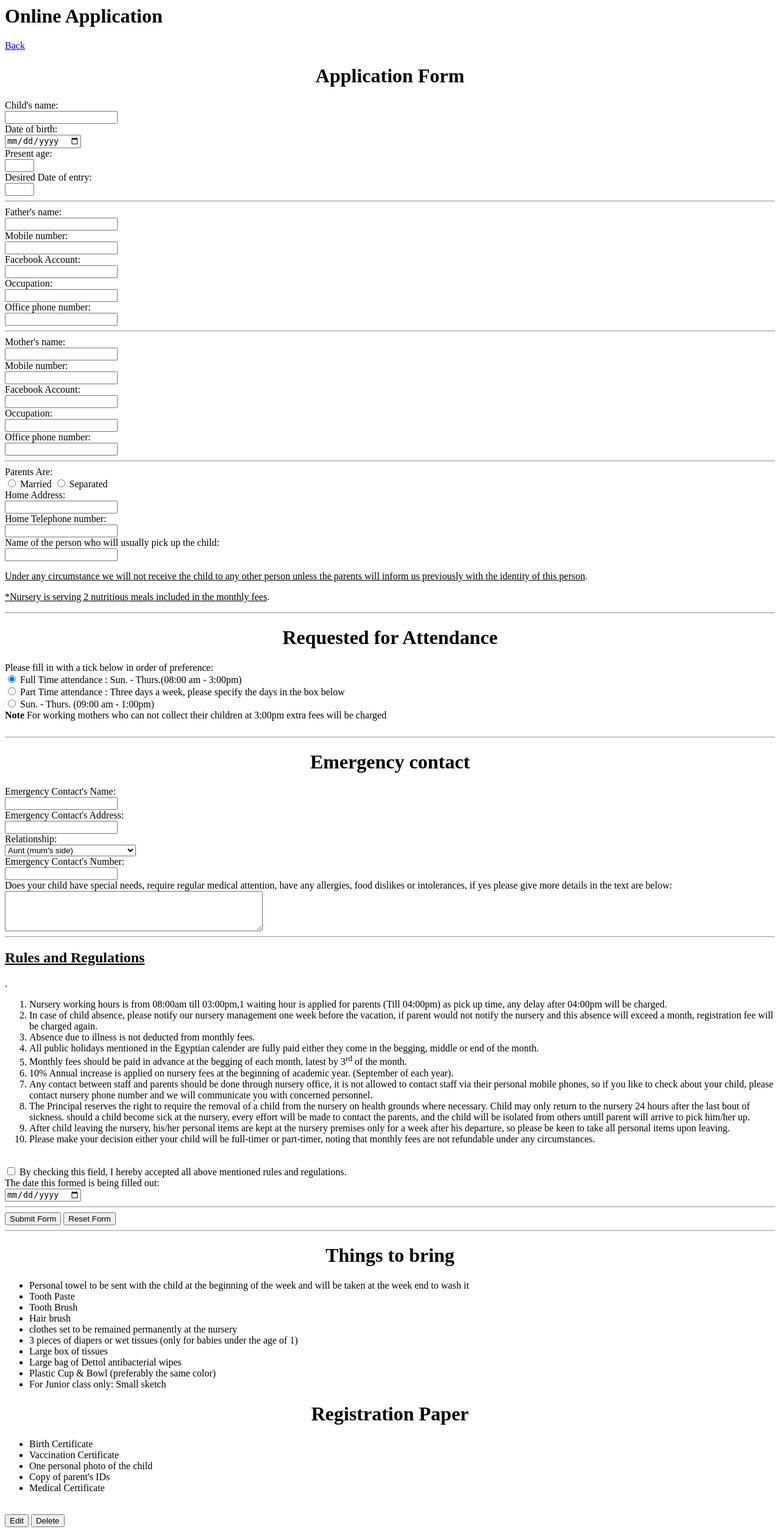
After one commit to Minawasfy/Software-Project, a PHP site: page /stuff/Onlineapplication.php in a window 1280 px wide. The commit adds this page. Shown: the whole page at 61% size. Run offline with PHP 8.4, Linux system fonts and the light colour scheme.

Commit message:
Add files via upload

```diff
--- /dev/null
+++ b/User Side/Onlineapplication.php
@@ -0,0 +1,218 @@
+<html>
+<head>
+	<title>Fun & Learn</title>
+	<h1>Online Application</h1>
+	<script type="text/javascript">
+		window.onload = function() {
+			document.getElementById('ptdyz').style.display = 'none';
+		};
+		function ptdays(){
+			if (document.getElementById('PTD').checked) {
+        		document.getElementById('ptdyz').style.display = 'block';
+			}
+			else if (document.getElementById('ozr').checked || document.getElementById('ozr2').checked){
+				document.getElementById('ptdyz').style.display = 'none';
+				document.getElementById('sun').checked= false;
+				document.getElementById('mon').checked= false;
+				document.getElementById('tue').checked= false;
+				document.getElementById('wed').checked= false;
+				document.getElementById('thu').checked= false;
+			}
+		};
+		function KeepCount() {
+			var count = 0;
+			if (document.app.sun.checked)
+			{count = count + 1;}
+			if (document.app.mon.checked)
+			{count = count + 1;}
+			if (document.app.tue.checked)
+			{count = count + 1;}
+			if (document.app.wed.checked)
+			{count = count + 1;}
+			if (document.app.thu.checked)
+			{count = count + 1;}
+			if (count > 3)
+			{
+				alert('Please only pick 3 days or one of the other options.');
+				document.getElementById('ozr').checked= true;
+			}
+		};
+		function relocate(){
+			if (document.getElementById('editp').clicked) {
+				window.location= 'http://localhost/stuff/Lab01/Edit.php';
+			}
+			else if (document.getElementById('deletep').clicked){
+				window.location= 'http://localhost/stuff/Lab01/Delete.php';
+			}
+		};
+	</script>
+</head>
+
+<body>
+
+<header>
+<a href="/index.php" > Back </a>
+</header>
+
+	<div class = "appform">
+	<h1 align="center"> Application Form </h1>
+	<form name="app">
+
+	Child's name:<br>
+	<input type="text" name="cname" required><br>
+	Date of birth:<br>
+	<input type="date" name="dob" required><br>
+	Present age:<br>
+	<input type="number" name="page" min="1" max ="5" required><br>
+	Desired Date of entry:<br>
+	<input type="number" name="dde" min="1" max ="5" required><br>
+	<hr>
+	Father's name:<br>
+	<input type="text" name="Fname"  required><br>
+	Mobile number:<br>
+	<input type="text" name="number1" maxlength="11" required><br>
+	Facebook Account:<br>
+	<input type="text" name="Fb1" required><br>
+	Occupation:<br>
+	<input type="text" name="occ1" required><br>
+	Office phone number:<br>
+	<input type="text" name="off1" maxlength="8" required><br>
+	<hr>
+	Mother's name:<br>
+	<input type="text" name="Mname" required><br>
+	Mobile number:<br>
+	<input type="text" name="number2" maxlength="11"  required><br>
+	Facebook Account:<br>
+	<input type="text" name="Fb2" ><br>
+	Occupation:<br>
+	<input type="text" name="occ2" required><br>
+	Office phone number:<br>
+	<input type="text" name="off2" maxlength="8" required><br>
+	<hr>
+	Parents Are:<br>
+	<label><input type="radio" name="status" value="Married"  > Married</label>
+	<label><input type="radio" name="status" value="Separated" > Separated<br></label>
+	<!-- Make this a required field/ choice-->
+	Home Address:<br>
+	<input type="text" name="address" required><br>
+	Home Telephone number:<br>
+	<input type="text" name="htn" maxlength="8 required"><br>
+	Name of the person who will usually pick up the child:<br>
+	<input type="text" name="name1" required><br>
+
+	<p><u>Under any circumstance we will not receive the child to any other person unless the parents will inform us previously with the identity of this person</u>.</p>
+	<p><u>*Nursery is serving 2 nutritious meals included in the monthly fees</u>.</p>
+	<hr>
+	<!-- Make this a required field/ choice-->
+	<h1 align="center"> Requested for Attendance</h1>
+	Please fill in with a tick below in order of preference:<br>
+	<input type="radio" name="status" value="FT" id="ozr" onclick="ptdays();" checked> Full Time attendance : Sun.  - Thurs.(08:00 am - 3:00pm)<br>
+	<input type="radio" name="status" value="PT" id="PTD" onclick="ptdays();"> Part Time attendance : Three days a week, please specify the days in the box below <br>
+	<div id="ptdyz" >
+		<input type="checkbox" name="sun" value="DY" onclick="KeepCount(), ptdays()" id="sun">Sunday<br>
+		<input type="checkbox" name="mon" value="DY" onclick="KeepCount(), ptdays()" id="mon">Monday<br>
+		<input type="checkbox" name="tue" value="DY" onclick="KeepCount(), ptdays()" id="tue">Tuesday<br>
+		<input type="checkbox" name="wed" value="DY" onclick="KeepCount(), ptdays()" id="wed">Wednesday<br>
+		<input type="checkbox" name="thu" value="DY" onclick="KeepCount(), ptdays()" id="thu">Thursday<br>
+	</div>
+	<input type="radio" name="status" value="other" id="ozr2" onclick="ptdays();"> Sun. - Thurs. (09:00 am - 1:00pm)
+	<br>
+	<strong>Note</strong> For working mothers who can not collect their children at 3:00pm extra fees will be charged<br><br>
+	<hr>
+	<h1 align="center"> Emergency contact </h1>
+	Emergency Contact's Name:<br>
+	<input type="text" name="ern" required><br>
+	Emergency Contact's Address:<br>
+	<input type="text" name="address1" required><br>
+	<!-- Make this a required field/ choice-->
+	Relationship:<br>
+	<select>
+		<option value="auntM">Aunt (mum's side)</option>
+	    <option value="uncleM">Uncle (mum's side)</option>
+	    <option value="grandpaM">Grandpa (mum's side)</option>
+	    <option value="grandmaM">Grandma (mum's side)</option>
+	    <option value="auntD">Aunt (dad's side)</option>
+	    <option value="uncleD">Uncle (dad's side)</option>
+	    <option value="grandpaD">Grandpa (dad's side)</option>
+	    <option value="grandmaD">Grandma (dad's side)</option>
+	    <option value="cousin">Cousin (has to be 18+ years old)</option>
+	</select><br>
+
+	Emergency Contact's Number:<br>
+	<input type="text" name="contact1"  maxlength="11" required><br>
+
+	Does your child have special needs, require regular medical attention, have any allergies, food dislikes or intolerances, if yes please give more details in the text are below:<br>
+	<textarea name="info" rows="4" cols="50"></textarea><br>
+	<hr>
+	<p><u><h2 align="left">Rules and Regulations</h2></u>.</p>
+	<ol>
+	<li>Nursery working hours is from 08:00am till 03:00pm,1 waiting hour is applied for parents (Till 04:00pm) as pick up time, any delay after 04:00pm will be charged.</li>
+	<li>In case of child absence, please notify our nursery management one week before the vacation, if parent would not notify the nursery and this absence will exceed a month, registration fee will be charged again.</li>
+	<li>Absence due to illness is not deducted from monthly fees.</li>
+	<li>All public holidays mentioned in the Egyptian calender are fully paid either they come in the begging, middle or end of the month.</li>
+	<li>Monthly fees should be paid in advance at the begging of each month, latest by 3<sup>rd</sup> of the month.</li>
+	<li>10% Annual increase is applied on nursery fees at the beginning of academic year. (September of each year).</li>
+	<li>Any contact between staff and parents should be done through nursery office, it is not allowed to contact staff via their personal mobile phones, so if you like to check about your child, please contact nursery phone number and we will communicate you with concerned personnel.</li>
+	<li>The Principal reserves the right to require the removal of a child from the nursery on health grounds where necessary. Child may only return to the nursery 24 hours after the last bout of sickness. should a child become sick at the nursery, every effort will be made to contact the parents, and the child will be isolated from others untill parent will arrive to pick him/her up.</li>
+	<li>After child leaving the nursery, his/her personal items are kept at the nursery premises only for a week after his departure, so please be keen to take all personal items upon leaving.</li>
+	<li>Please make your decision either your child will be full-timer or part-timer, noting that monthly fees are not refundable under any circumstances.</li>
+	</ol>
+	<br>
+	<input type="checkbox" name="hereby" value="acceptance" required> By checking this field, I hereby accepted all above mentioned rules and regulations.<br>
+	The date this formed is being filled out:<br>
+	<input type="date" name="date1"><br>
+	<hr>
+	<input type="submit" value="Submit Form">
+	<input type="reset"  value="Reset Form">
+	<hr>
+
+	</form>
+
+	</div>
+
+	<div class = "application">
+	<!--- FIX THIS PART URGENTLY -->
+	<h1 align="center"> Things to bring </h1>
+
+	<ul>
+
+	<li>Personal towel to be sent with the child at the beginning of the week and will be taken at the week end to wash it </li>
+	<li>Tooth Paste </li>
+	<li>Tooth Brush </li>
+	<li>Hair brush </li>
+	<li>clothes set to be remained permanently at the nursery</li>
+	<li>3 pieces of diapers or wet tissues (only for babies under the age of 1) </li>
+	<li>Large box of tissues </li>
+	<li>Large bag of Dettol antibacterial wipes</li>
+	<li>Plastic Cup & Bowl (preferably the same color)  </li>
+	<li>For Junior class only: Small sketch </li>
+
+	</ul>
+
+
+
+	<h1 align="center"> Registration Paper </h1>
+
+	<ul align="left">
+
+	<li>Birth Certificate</li>
+	<li>Vaccination Certificate </li>
+	<li>One personal photo of the child </li>
+	<li>Copy of parent's IDs </li>
+	<li>Medical Certificate </li>
+
+
+	</ul>
+
+	</div>
+
+	<br>
+	<button onclick="relocate()" id="editp">Edit</button>
+	<button onclick="relocate()" id="deletep">Delete</button>
+
+
+</body>
+
+
+
+</html>
--- a/User Side/Schedules.php
+++ b/User Side/Schedules.php
@@ -9,10 +9,6 @@ Fun & Learn
 </head>
 
 <body>
-
-<header>
-<a href="/index.php">Back</a>
-</header>
 
 <div class = "scheds">
 
```
Also changed, not shown: User Side/About us.php (added, +48 -0 lines), User Side/Contactus.php (added, +31 -0 lines), User Side/Welcome.php (added, +55 -0 lines), User Side/addteacher.php (added, +100 -0 lines).
